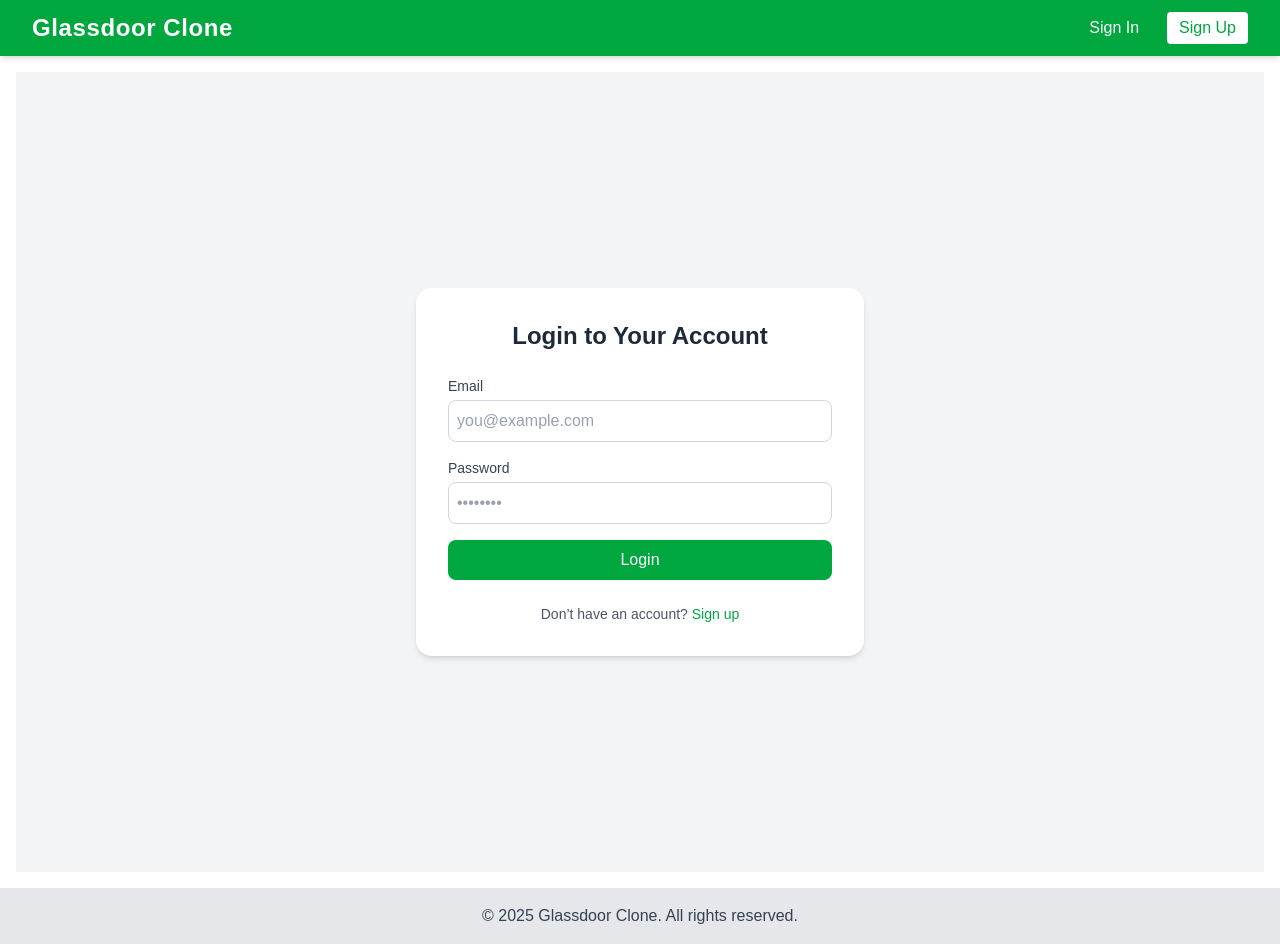
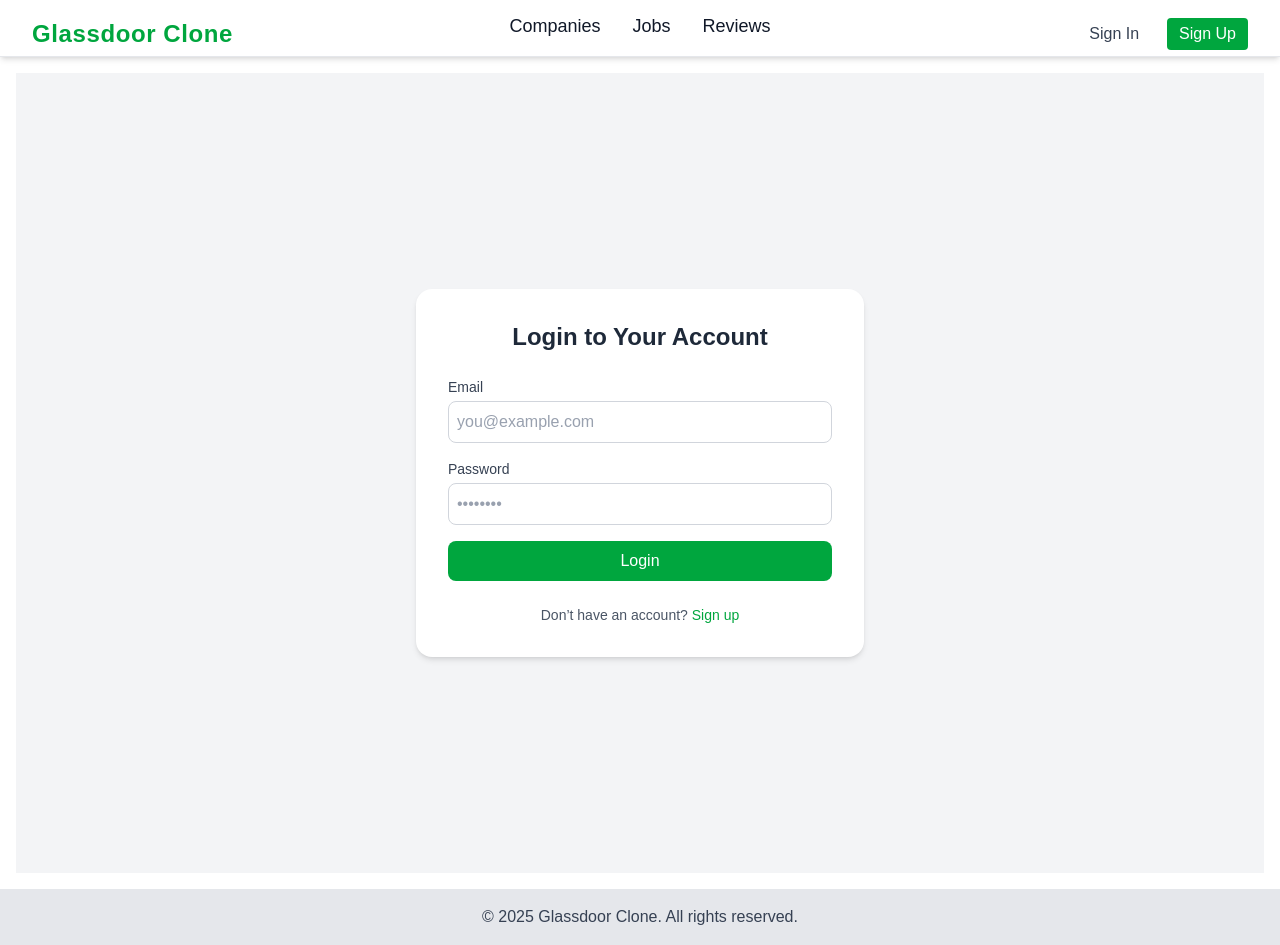
Before and after one commit to GerrisPrakash/glassdoor-clone-client, a Next.js app: page /login in a window 1280 px wide. Built offline with nearby package versions, Linux system fonts and the light colour scheme.

Commit message:
Fix navbar glassdoor desigh

```diff
--- a/components/Navbar.js
+++ b/components/Navbar.js
@@ -8,54 +8,72 @@ export default function Navbar() {
   const [isLoggedIn, setIsLoggedIn] = useState(false);
   const [menuOpen, setMenuOpen] = useState(false);
 
+  const navItems = [
+    { label: "Companies", href: "/companies" },
+    { label: "Jobs", href: "/jobs" },
+    { label: "Reviews", href: "/reviews" },
+  ];
+
   useEffect(() => {
-    // initial check
     setIsLoggedIn(!!localStorage.getItem("Token"));
-
-    // Listen for localStorage changes (e.g., login from another tab)
     const handleStorageChange = () => {
       setIsLoggedIn(!!localStorage.getItem("Token"));
     };
     window.addEventListener("storage", handleStorageChange);
-
     return () => window.removeEventListener("storage", handleStorageChange);
   }, []);
 
   const logOutUser = async () => {
     try {
-      await AxiosInstance.post("logout/", {}); // optional
+      await AxiosInstance.post("logout/", {});
     } catch (error) {
       console.error("Logout failed:", error);
     }
     localStorage.removeItem("Token");
-    setIsLoggedIn(false); // immediately update navbar
+    setIsLoggedIn(false);
     window.location.href = "/";
   };
 
   return (
-    <nav className="bg-green-600 text-white shadow-md">
-      <div className="container mx-auto flex justify-between items-center px-4 md:px-8 py-3">
-        {/* Logo */}
-        <Link
-          href="/"
-          className="font-bold text-2xl tracking-wide hover:text-green-100 transition"
-        >
-          Glassdoor Clone
-        </Link>
+    <nav className="bg-white shadow-md border-b border-gray-200">
+      <div className="container mx-auto flex items-center justify-between px-4 md:px-8 pt-3">
+        {/* Left: Logo */}
+        <div className="flex-1">
+          <Link
+            href="/"
+            className="font-bold text-2xl tracking-wide text-green-600 hover:text-green-700 transition"
+          >
+            Glassdoor Clone
+          </Link>
+        </div>
 
-        {/* Desktop Menu */}
-        <div className="hidden md:flex space-x-4">
+        {/* Center: Nav Items */}
+        <div className="hidden md:flex flex-1 justify-center space-x-8 ">
+          {navItems.map((item) => (
+            <Link
+              key={item.href}
+              href={item.href}
+              className="relative text-gray-900 font-medium text-lg pb-2 transition
+                         border-b-4 border-transparent hover:border-green-600 hover:text-green-600 pb-3"
+            >
+              {item.label}
+            </Link>
+          ))}
+        </div>
+
+        {/* Right: Auth Buttons */}
+        <div className="hidden md:flex flex-1 justify-end items-center space-x-4">
           {!isLoggedIn ? (
             <>
               <Link
                 href="/login"
-                className="hover:bg-green-700 px-3 py-1 rounded transition"
+                className="text-gray-700 hover:text-green-600 px-3 py-1"
               >
                 Sign In
               </Link>
               <Link
                 href="/register"
-                className="bg-white text-green-600 font-medium px-3 py-1 rounded hover:bg-green-100 transition"
+                className="bg-green-600 text-white px-3 py-1 rounded hover:bg-green-700"
               >
                 Sign Up
               </Link>
@@ -63,7 +81,7 @@ export default function Navbar() {
           ) : (
             <button
               onClick={logOutUser}
-              className="bg-white text-green-600 font-medium px-3 py-1 rounded hover:bg-green-100 transition"
+              className="bg-green-600 text-white px-3 py-1 rounded hover:bg-green-700"
             >
               Logout
             </button>
@@ -72,7 +90,7 @@ export default function Navbar() {
 
         {/* Mobile Menu Button */}
         <button
-          className="md:hidden"
+          className="md:hidden text-gray-700"
           onClick={() => setMenuOpen(!menuOpen)}
           aria-label="Toggle Menu"
         >
@@ -82,19 +100,31 @@ export default function Navbar() {
 
       {/* Mobile Dropdown */}
       {menuOpen && (
-        <div className="md:hidden bg-green-700 flex flex-col space-y-2 px-4 pb-4">
+        <div className="md:hidden bg-gray-50 border-t border-gray-200 flex flex-col px-4 pb-4">
+          {navItems.map((item) => (
+            <Link
+              key={item.href}
+              href={item.href}
+              className="py-2 text-gray-900 font-medium text-lg transition
+                         border-b-4 border-transparent hover:border-green-600 hover:text-green-600"
+              onClick={() => setMenuOpen(false)}
+            >
+              {item.label}
+            </Link>
+          ))}
+
           {!isLoggedIn ? (
             <>
               <Link
                 href="/login"
-                className="block hover:bg-green-800 px-3 py-2 rounded transition"
+                className="py-2 text-gray-700 hover:text-green-600"
                 onClick={() => setMenuOpen(false)}
               >
                 Sign In
               </Link>
               <Link
                 href="/register"
-                className="block bg-white text-green-600 font-medium px-3 py-2 rounded hover:bg-green-100 transition"
+                className="bg-green-600 text-white px-3 py-2 rounded hover:bg-green-700"
                 onClick={() => setMenuOpen(false)}
               >
                 Sign Up
@@ -106,7 +136,7 @@ export default function Navbar() {
                 logOutUser();
                 setMenuOpen(false);
               }}
-              className="block bg-white text-green-600 font-medium px-3 py-2 rounded hover:bg-green-100 transition"
+              className="bg-green-600 text-white px-3 py-2 rounded hover:bg-green-700"
             >
               Logout
             </button>
```
